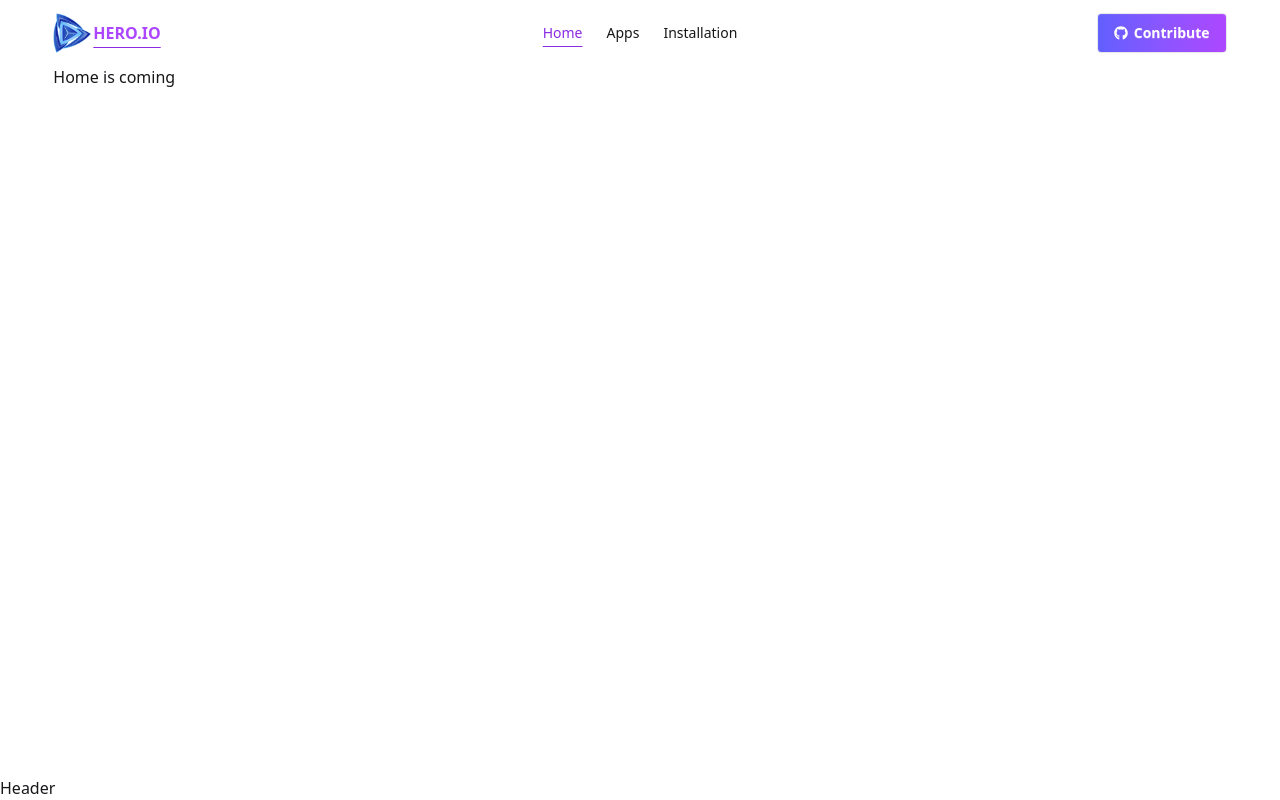
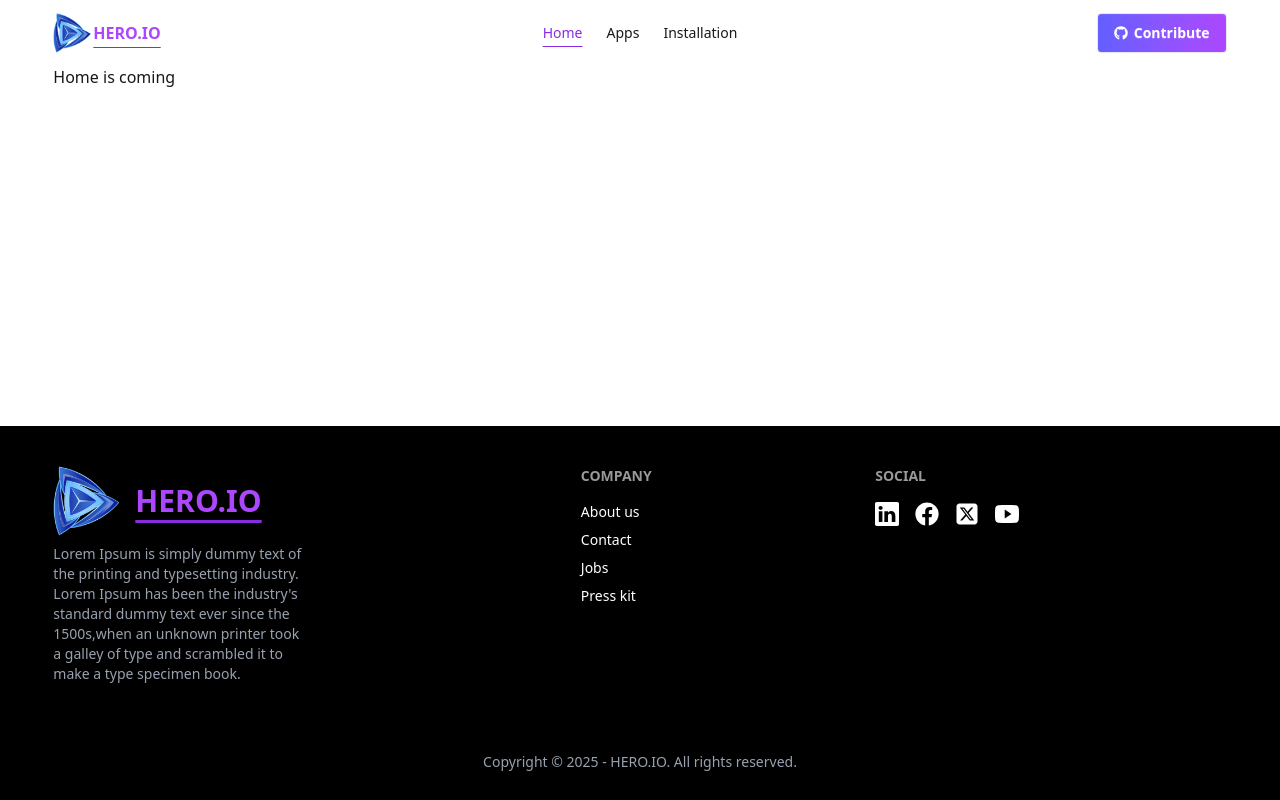
Before and after one commit to mohyminulislam-mi/Hero.io, a React (Vite) app: page / in a window 1280 px wide. Built offline with nearby package versions, Linux system fonts and the light colour scheme.

Commit message:
added footer section

```diff
--- a/src/components/Footer.jsx
+++ b/src/components/Footer.jsx
@@ -1,8 +1,67 @@
-import React from 'react';
+import React from "react";
+import Logo from "./../assets/logo.png";
+import "./../index.css";
+import { NavLink } from "react-router";
+import { BsLinkedin } from "react-icons/bs";
+import { FaSquareXTwitter } from "react-icons/fa6";
+import { FaFacebook } from "react-icons/fa";
+import { IoLogoYoutube } from "react-icons/io5";
 
 const Footer = () => {
     return (
-        <h1>Header</h1>
+        <footer className="bg-black text-white">
+            <div className="footer sm:footer-horizontal p-10 w-11/12 mx-auto pl-0 pr-0">
+                <aside>
+                    <NavLink src="/" className="flex items-center no-underline">
+                        <img
+                            src={Logo}
+                            alt="App Logo"
+                            style={{ width: "70px", height: "70px" }}
+                        />{" "}
+                        <span className="text-purple-500 font-bold text-3xl pl-3">
+                            HERO.IO
+                        </span>{" "}
+                    </NavLink>
+                    <p className="pr-14 text-gray-400">
+                        Lorem Ipsum is simply dummy text of <br />
+                        the printing and typesetting industry. <br />
+                        Lorem Ipsum has been the industry's <br />
+                        standard dummy text ever since the <br /> 1500s,when an unknown
+                        printer took <br /> a galley of type and scrambled it to <br /> make
+                        a type specimen book.
+                    </p>
+                </aside>
+                <nav>
+                    <h6 className="footer-title">Company</h6>
+                    <a className="link link-hover">About us</a>
+                    <a className="link link-hover">Contact</a>
+                    <a className="link link-hover">Jobs</a>
+                    <a className="link link-hover">Press kit</a>
+                </nav>
+                <nav>
+                    <h6 className="footer-title">Social</h6>
+                    <div className="grid grid-flow-col gap-4">
+                        <a href="#" className="text-2xl">
+                            <BsLinkedin />
+                        </a>
+                        <a href="#" className="text-2xl">
+                            <FaFacebook />
+                        </a>
+                        <a href="#" className="text-2xl">
+                            <FaSquareXTwitter />
+                        </a>
+                        <a href="#" className="text-2xl">
+                            <IoLogoYoutube />
+                        </a>
+                    </div>
+                </nav>
+            </div>
+            <div className="footer sm:footer-horizontal footer-center p-7  text-white">
+                <p className=" text-gray-400">
+                    Copyright © {new Date().getFullYear()} - HERO.IO. All rights reserved.
+                </p>
+            </div>
+        </footer>
     );
 };
 
--- a/src/components/Navbar.jsx
+++ b/src/components/Navbar.jsx
@@ -10,7 +10,7 @@ const Navbar = () => {
         <div className="navbar bg-base-100  w-11/12 mx-auto pl-0 pr-0">
             <div className="navbar-start">
                 <div className="dropdown">
-                    <div tabIndex={0} role="button" className="btn btn-ghost lg:hidden">
+                    <div tabIndex={0} role="button" className="btn btn-ghost lg:hidden pl-0">
                         <svg
                             xmlns="http://www.w3.org/2000/svg"
                             className="h-5 w-5"
--- a/src/index.css
+++ b/src/index.css
@@ -6,6 +6,3 @@ a.active {
   font-weight: 500;
   color: blueviolet;
 }
-a:hover {
-  background-color: white;
-}
```
